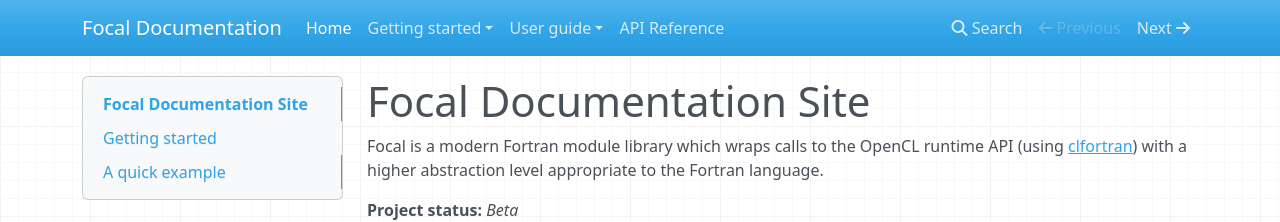
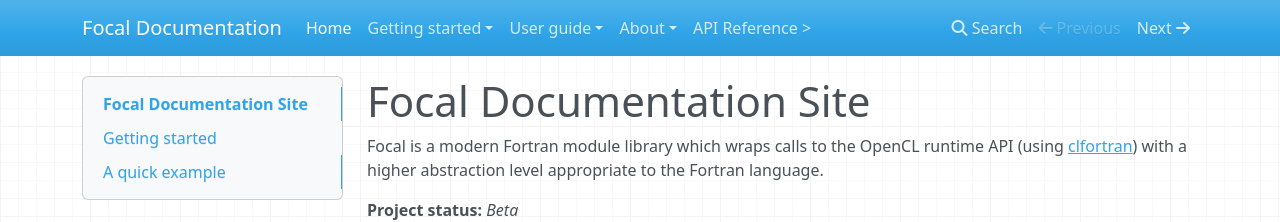
Before and after one commit to LKedward/focal-docs, an MkDocs documentation site: the page built from docs/index.md, in a window 1280 px wide. Shown: the top 222 px of the page. Built offline with MkDocs 1.6.1, drawn with Linux system fonts in a browser that asks for light colours; nearby versions of some CDN libraries.

Commit message:
Update mkdocs config for new pages.

```diff
--- a/mkdocs.yml
+++ b/mkdocs.yml
@@ -18,4 +18,7 @@
     - memory.md
     - kernels.md
     - events.md
-- API Reference: 'https://lkedward.github.io/focal-api'
+    - errors.md
+- About:
+    - about.md
+- API Reference >: 'https://lkedward.github.io/focal-api'
```
